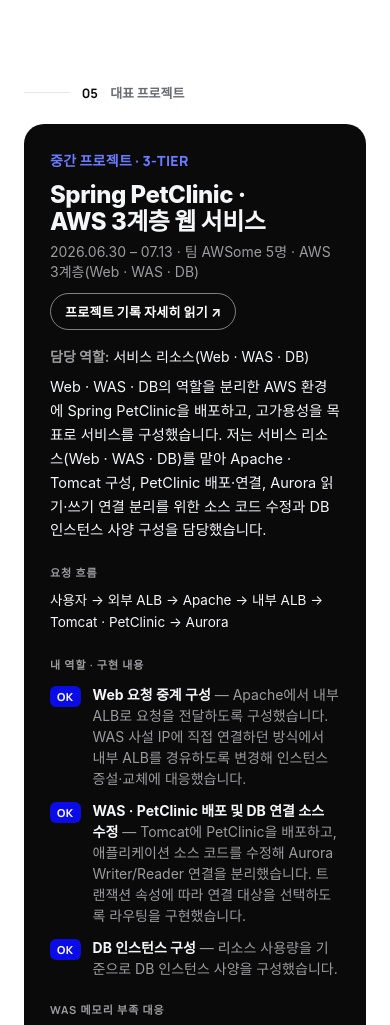
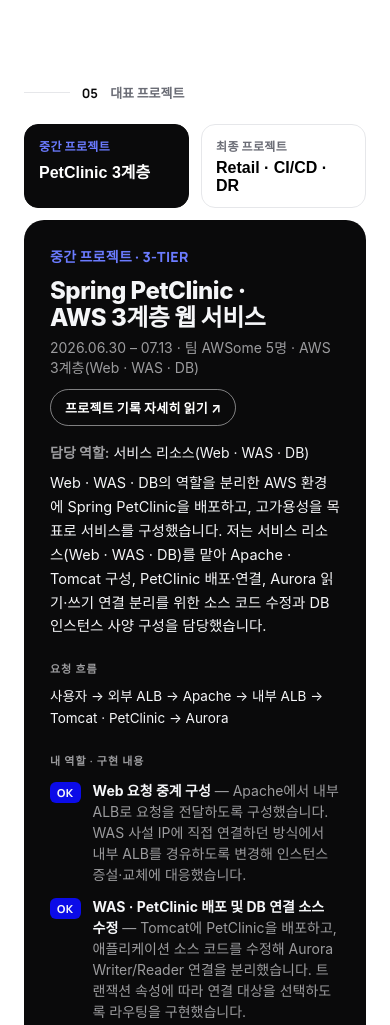
Before and after one commit to Es-0625/id-lab, a plain HTML site: page index.html in a window 390 px wide. Shown: the part 5400-6425 px from the top of the page. Drawn offline with Linux system fonts and the light colour scheme; a web font is replaced by a local one.

Commit message:
Move the project tabs above the project panel
The middle/final project switch now sits on top of the panel instead
of in a right-hand column, on desktop and mobile alike. The panel
takes the full width and fills the remaining height of the slide.

Co-Authored-By: Claude Opus 5.5 <noreply@anthropic.com>

```diff
--- a/index.html
+++ b/index.html
@@ -204,8 +204,9 @@ ul.tl-desc li + li{margin-top:2px}
 .skills .ph-note{margin-top:16px}
 
 /* ===== ⑤ 대표 프로젝트 ===== */
-.projects .shell{display:grid; grid-template-columns:1fr 290px; gap:22px; height:clamp(480px,80svh,660px)}
-.panel{background:var(--panel); color:var(--on-panel); border-radius:20px; padding:clamp(26px,3.2vw,42px); position:relative; overflow:hidden; display:flex; flex-direction:column}
+/* 프로젝트 선택 탭은 위, 내용 칸은 그 아래 남은 높이를 채운다 */
+.projects .shell{display:flex; flex-direction:column; gap:14px; height:clamp(480px,80svh,660px)}
+.panel{background:var(--panel); color:var(--on-panel); border-radius:20px; padding:clamp(26px,3.2vw,42px); position:relative; overflow:hidden; display:flex; flex-direction:column; flex:1; min-height:0}
 .slide{display:none; flex-direction:column; height:100%; overflow:auto}
 .slide.on{display:flex; animation:fade .5s var(--ease)}
 @keyframes fade{from{opacity:0; transform:translateY(10px)} to{opacity:1; transform:none}}
@@ -224,9 +225,9 @@ html:not(.js) .tabs{display:none}
 .slide .ok{flex:0 0 auto; margin-top:2px; font-family:var(--disp); font-weight:800; font-size:11px; letter-spacing:.04em; color:var(--on-panel); background:var(--blue); padding:3px 7px; border-radius:6px}
 .slide .feat p{font-size:14px; line-height:1.5; color:var(--on-panel)}
 .slide .feat p span{color:var(--on-panel-soft)}
-.tabs{display:flex; flex-direction:column; gap:12px}
-.tab{text-align:left; cursor:pointer; background:var(--paper); border:1px solid var(--line); border-radius:14px; padding:18px 20px; transition:border-color .2s var(--ease), background .2s var(--ease), transform .2s var(--ease); display:flex; flex-direction:column; gap:4px; flex:1}
-.tab:hover{transform:translateX(3px); border-color:var(--ink-3)}
+.tabs{display:flex; gap:12px; flex:none}
+.tab{text-align:left; cursor:pointer; background:var(--paper); border:1px solid var(--line); border-radius:14px; padding:14px 20px; transition:border-color .2s var(--ease), background .2s var(--ease), transform .2s var(--ease); display:flex; flex-direction:column; gap:4px; flex:1 1 0; min-width:0}
+.tab:hover{transform:translateY(-2px); border-color:var(--ink-3)}
 .tab .tc{font-family:var(--disp); font-weight:800; font-size:12px; letter-spacing:.03em; color:var(--ink-3)}
 .tab .tt{font-weight:700; font-size:16px}
 .tab[aria-selected="true"]{background:var(--ink); border-color:var(--ink)}
@@ -341,9 +342,8 @@ html:not(.js) .tabs{display:none}
   .tl-item::after{top:2px}
   .tl-desc,.tl-win{max-width:44ch}
   .skills .edu-grid{grid-template-columns:1fr; gap:30px}
-  .projects .shell{grid-template-columns:1fr; height:auto; gap:16px}
-  .tabs{flex-direction:row; flex-wrap:wrap}
-  .tab{flex:1 1 44%}
+  .projects .shell{height:auto; gap:12px}
+  .tab{padding:12px 14px}
   .more-grid{grid-template-columns:1fr 1fr}
   .about2 h2 .w{opacity:1}
 }
@@ -514,6 +514,10 @@ html:not(.js) .tabs{display:none}
       <div class="page-in">
         <h2 class="eyebrow rise"><span class="ln"></span><b>05</b> 대표 프로젝트</h2>
         <div class="shell rise d2">
+          <div class="tabs" role="tablist" aria-label="대표 프로젝트">
+            <button class="tab" role="tab" aria-selected="true" aria-controls="p0" data-i="0"><span class="tc">중간 프로젝트</span><span class="tt">PetClinic 3계층</span></button>
+            <button class="tab" role="tab" aria-selected="false" aria-controls="p1" data-i="1"><span class="tc">최종 프로젝트</span><span class="tt">Retail · CI/CD · DR</span></button>
+          </div>
           <div class="panel">
             <article class="slide on" id="p0">
               <div class="code">중간 프로젝트 · 3-TIER</div>
@@ -575,10 +579,6 @@ html:not(.js) .tabs{display:none}
                 <a class="src" href="https://github.com/AWSome-BIT-Bespin/retail-store-gitops" target="_blank" rel="noopener">GitHub · gitops <span aria-hidden="true">↗</span></a>
               </div>
             </article>
-          </div>
-          <div class="tabs" role="tablist" aria-label="대표 프로젝트">
-            <button class="tab" role="tab" aria-selected="true" aria-controls="p0" data-i="0"><span class="tc">중간 프로젝트</span><span class="tt">PetClinic 3계층</span></button>
-            <button class="tab" role="tab" aria-selected="false" aria-controls="p1" data-i="1"><span class="tc">최종 프로젝트</span><span class="tt">Retail · CI/CD · DR</span></button>
           </div>
         </div>
       </div>
```
